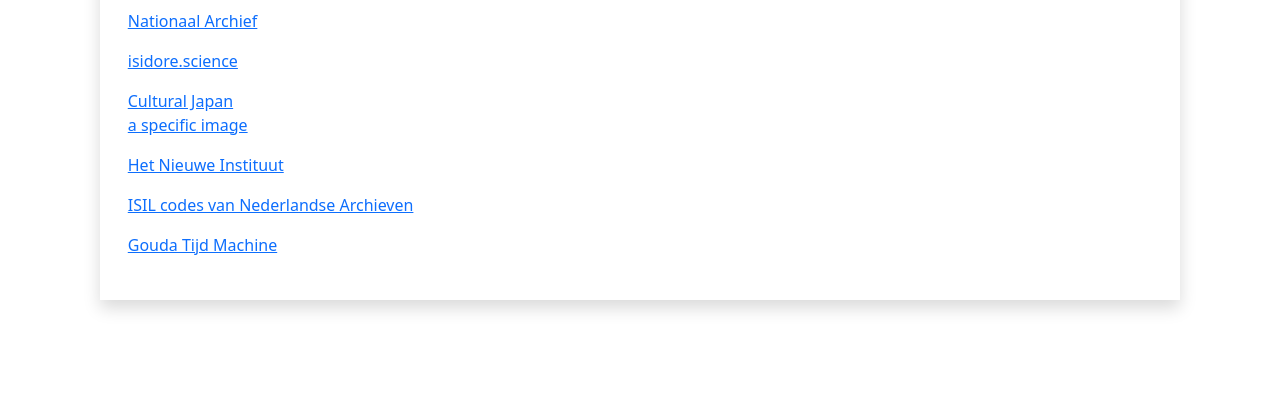
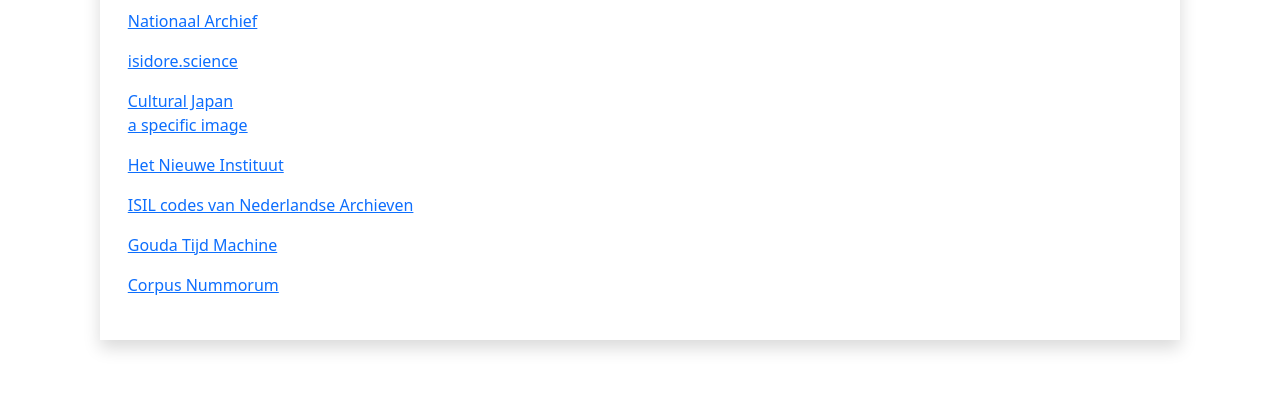
Before and after one commit to epoz/shmarql, a FastAPI app: template src/templates/choose_endpoint.html in a window 1280 px wide. Shown: the part 1133-1553 px from the top of the page. Before the commit the page ends 1445 px from the top, so only its background shows below. Run offline with FastAPI, Linux system fonts and the light colour scheme; the template is opened without the code that fills it, so the values that code supplies are empty; some libraries are stand-ins or nearby versions.

Commit message:
Add Corpus Nummorum

```diff
--- a/src/templates/choose_endpoint.html
+++ b/src/templates/choose_endpoint.html
@@ -57,6 +57,8 @@
         <p><a href="?e=https://api.triplydb.com/datasets/Triply/ISIL-NL-ARCH/services/ISIL-codes-Nederland/sparql&s=<https%3A//triplydb.com/Triply/isil/organization/NL-04-0041-000>">ISIL codes van Nederlandse Archieven</a></p>
 
         <p><a href="?e=https://www.goudatijdmachine.nl/sparql/repositories/gtm&s=%3Chttps://n2t.net/ark:/60537/bQqR5b%3E">Gouda Tijd Machine</a></p>
+        <p><a href="?e=https://data.corpus-nummorum.eu/sparql&s=<https://www.corpus-nummorum.eu/CN_38989>">Corpus Nummorum</a></p>
+
 
     </div>
 
```
